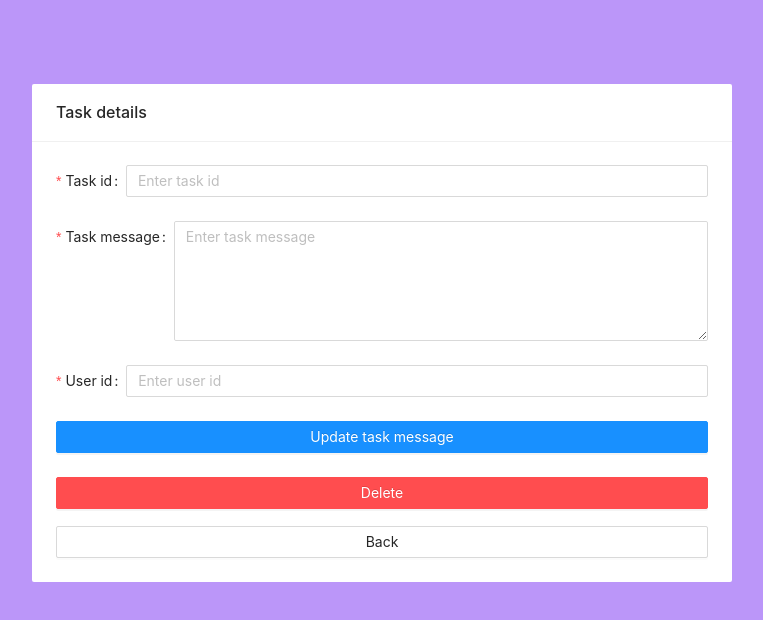
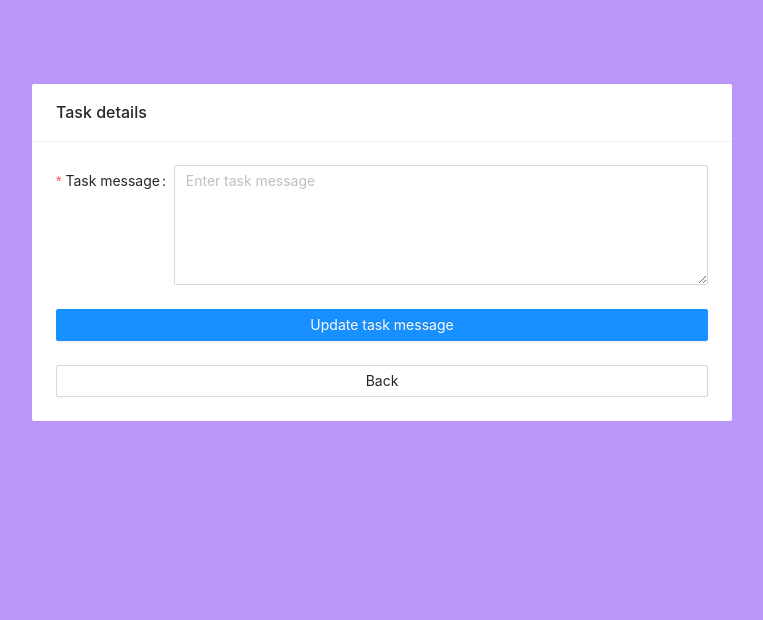
Before and after one commit to yeukfei02/todolistUi, a Next.js app: page /task-details in a window 1280 px wide. Shown: the top 620 px of the page, without its empty margins (258-1021 px from the left). Built offline with nearby package versions, Linux system fonts and the light colour scheme.

Commit message:
fix: 🐛 remove not used file

```diff
--- a/components/TaskDetailsComponent.tsx
+++ b/components/TaskDetailsComponent.tsx
@@ -1,4 +1,4 @@
-import React, { useState, useEffect } from 'react';
+import React, { useState } from 'react';
 import { useRouter } from 'next/router';
 import { Card, Form, Input, Button } from 'antd';
 
@@ -7,45 +7,21 @@ const { TextArea } = Input;
 function TaskDetailsComponent(): JSX.Element {
   const router = useRouter();
 
-  const [taskDetailsTaskId, setTaskDetailsTaskId] = useState<string>('');
   const [taskDetailsTaskMessage, setTaskDetailsTaskMessage] = useState<string>('');
-  const [taskDetailsUserId, setTaskDetailsUserId] = useState<string>('');
 
   const taskId = router.query.taskId as string;
   const userId = router.query.userId as string;
 
-  useEffect(() => {
-    if (taskId) getTaskDetailsById(taskId);
-  }, [taskId]);
-
   const onFinish = (values: any) => {
     console.log('Success = ', values);
 
-    if (values.taskId && values.taskMessage && values.userId) {
-      updateTaskById(values.taskId, values.taskMessage, values.userId);
+    if (taskId && values.taskMessage && userId) {
+      updateTaskById(taskId, values.taskMessage, userId);
     }
   };
 
   const onFinishFailed = (errorInfo: any) => {
     console.log('Failed = ', errorInfo);
-  };
-
-  const getTaskDetailsById = async (taskId: string) => {
-    const response = await fetch(`/api/task/getTaskById/${taskId}`);
-    const result = await response.json();
-    console.log('result = ', result);
-
-    if (result && result.result && result.result.task) {
-      setTaskDetailsTaskId(result.result.task.taskId);
-      setTaskDetailsTaskMessage(result.result.task.taskMessage);
-      setTaskDetailsUserId(result.result.task.userId);
-    }
-  };
-
-  const handleTaskIdChange = (e: any) => {
-    if (e.target.value) {
-      setTaskDetailsTaskId(e.target.value);
-    }
   };
 
   const handleTaskMessageChange = (e: any) => {
@@ -54,39 +30,10 @@ function TaskDetailsComponent(): JSX.Element {
     }
   };
 
-  const handleUserIdChange = (e: any) => {
-    if (e.target.value) {
-      setTaskDetailsUserId(e.target.value);
-    }
-  };
-
   const updateTaskById = async (taskId: string, taskMessage: string, userId: string) => {
     const response = await fetch(`/api/task/updateTaskById/${taskId}/${taskMessage}/${userId}`);
     const result = await response.json();
     console.log('result = ', result);
-
-    if (result) {
-      getTaskDetailsById(taskId);
-    }
-  };
-
-  const deleteTaskById = async (id: string) => {
-    const response = await fetch(`/api/task/deleteTaskById/${id}`);
-    const result = await response.json();
-    console.log('result = ', result);
-
-    if (result) {
-      router.push({
-        pathname: `/task`,
-        query: { userId: userId },
-      });
-    }
-  };
-
-  const handleDelete = () => {
-    if (taskId) {
-      deleteTaskById(taskId);
-    }
   };
 
   const handleBack = () => {
@@ -97,15 +44,6 @@ function TaskDetailsComponent(): JSX.Element {
     <div className="card-view">
       <Card title="Task details" bordered={false} style={{ width: '50em' }}>
         <Form name="basic" initialValues={{ remember: true }} onFinish={onFinish} onFinishFailed={onFinishFailed}>
-          <Form.Item label="Task id" name="taskId" rules={[{ required: true, message: 'Please enter your task id' }]}>
-            <Input
-              placeholder="Enter task id"
-              allowClear
-              value={taskDetailsTaskId}
-              onChange={(e) => handleTaskIdChange(e)}
-            />
-          </Form.Item>
-
           <Form.Item
             label="Task message"
             name="taskMessage"
@@ -120,25 +58,12 @@ function TaskDetailsComponent(): JSX.Element {
             />
           </Form.Item>
 
-          <Form.Item label="User id" name="userId" rules={[{ required: true, message: 'Please enter your user id' }]}>
-            <Input
-              placeholder="Enter user id"
-              allowClear
-              value={taskDetailsUserId}
-              onChange={(e) => handleUserIdChange(e)}
-            />
-          </Form.Item>
-
           <Form.Item>
             <Button type="primary" htmlType="submit" style={{ width: '100%' }}>
               Update task message
             </Button>
           </Form.Item>
         </Form>
-
-        <Button type="primary" danger htmlType="submit" block style={{ marginBottom: '1.2em' }} onClick={handleDelete}>
-          Delete
-        </Button>
 
         <Button htmlType="submit" block onClick={handleBack}>
           Back
--- a/pages/api/task/[...taskParam].ts
+++ b/pages/api/task/[...taskParam].ts
@@ -3,7 +3,7 @@ import axios from 'axios';
 
 const ROOT_URL = `https://todo-list-api-v1.herokuapp.com/api`;
 
-export default async (req: NextApiRequest, res: NextApiResponse) => {
+export default async (req: NextApiRequest, res: NextApiResponse): Promise<any> => {
   const type = req.query.taskParam[0];
   const id = req.query.taskParam[1];
 
--- a/pages/api/task/index.ts
+++ /dev/null
@@ -1,18 +0,0 @@
-import { NextApiResponse } from 'next';
-import axios from 'axios';
-
-const ROOT_URL = `https://todo-list-api-v1.herokuapp.com/api`;
-
-export default async (res: NextApiResponse) => {
-  try {
-    const result = await axios.get(`${ROOT_URL}/task`);
-
-    res.status(200).json({
-      result: result.data,
-    });
-  } catch (e) {
-    res.status(400).json({
-      message: e.message,
-    });
-  }
-};
--- a/pages/api/user/[...userParam].ts
+++ b/pages/api/user/[...userParam].ts
@@ -3,7 +3,7 @@ import axios from 'axios';
 
 const ROOT_URL = `https://todo-list-api-v1.herokuapp.com/api`;
 
-export default async (req: NextApiRequest, res: NextApiResponse) => {
+export default async (req: NextApiRequest, res: NextApiResponse): Promise<any> => {
   const type = req.query.userParam[0];
   const username = req.query.userParam[1];
 
--- a/pages/api/user/index.ts
+++ /dev/null
@@ -1,18 +0,0 @@
-import { NextApiResponse } from 'next';
-import axios from 'axios';
-
-const ROOT_URL = `https://todo-list-api-v1.herokuapp.com/api`;
-
-export default async (res: NextApiResponse) => {
-  try {
-    const result = await axios.get(`${ROOT_URL}/user`);
-
-    res.status(200).json({
-      result: result.data,
-    });
-  } catch (e) {
-    res.status(400).json({
-      message: e.message,
-    });
-  }
-};
--- a/pages/index.tsx
+++ b/pages/index.tsx
@@ -8,8 +8,9 @@ function MainPage(): JSX.Element {
       <Head>
         <title>todolistUi</title>
         <meta name="viewport" content="initial-scale=1.0, width=device-width" />
-        <MainPageComponent />
       </Head>
+
+      <MainPageComponent />
     </div>
   );
 }
--- a/pages/task-details.tsx
+++ b/pages/task-details.tsx
@@ -1,8 +1,18 @@
 import React from 'react';
+import Head from 'next/head';
 import TaskDetailsComponent from '../components/TaskDetailsComponent';
 
 function TaskDetails(): JSX.Element {
-  return <TaskDetailsComponent />;
+  return (
+    <div>
+      <Head>
+        <title>todolistUi</title>
+        <meta name="viewport" content="initial-scale=1.0, width=device-width" />
+      </Head>
+
+      <TaskDetailsComponent />
+    </div>
+  );
 }
 
 export default TaskDetails;
```
Also changed, not shown: pages/task.tsx (+11 -1 lines).
